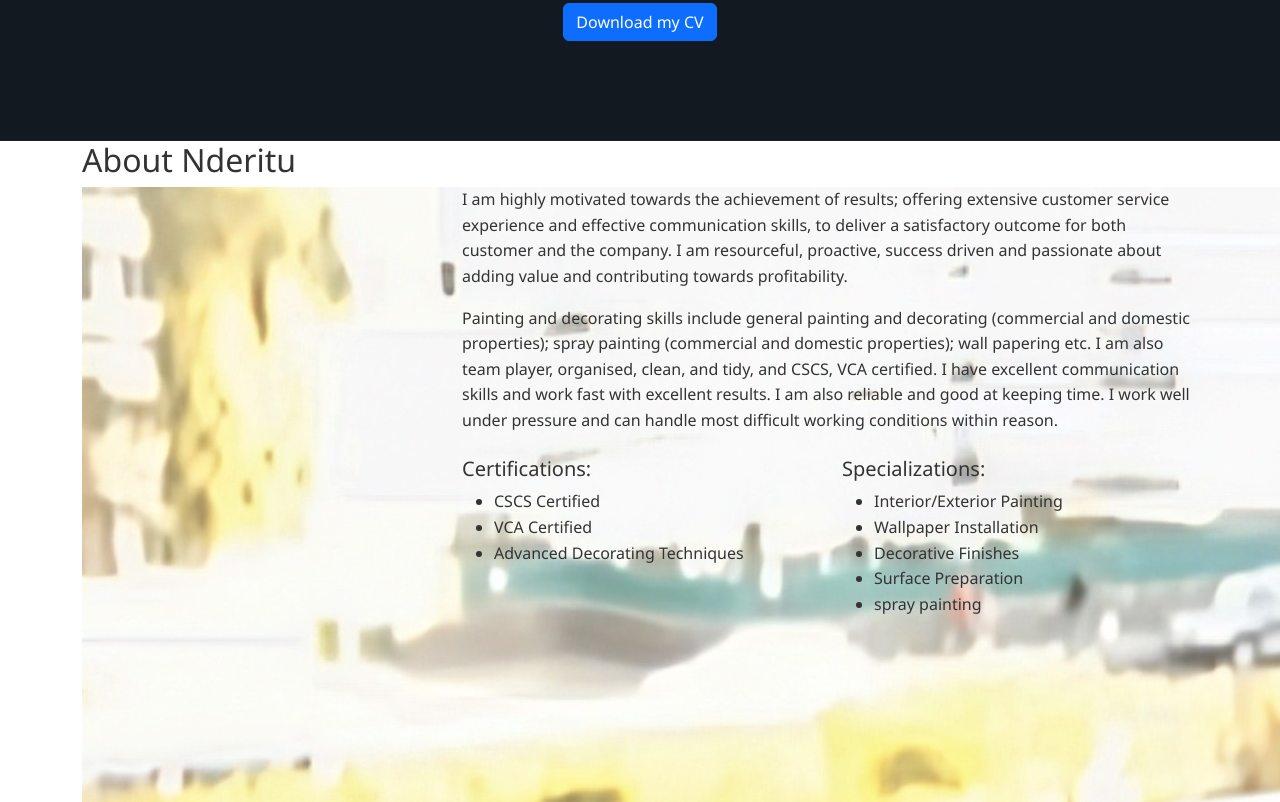
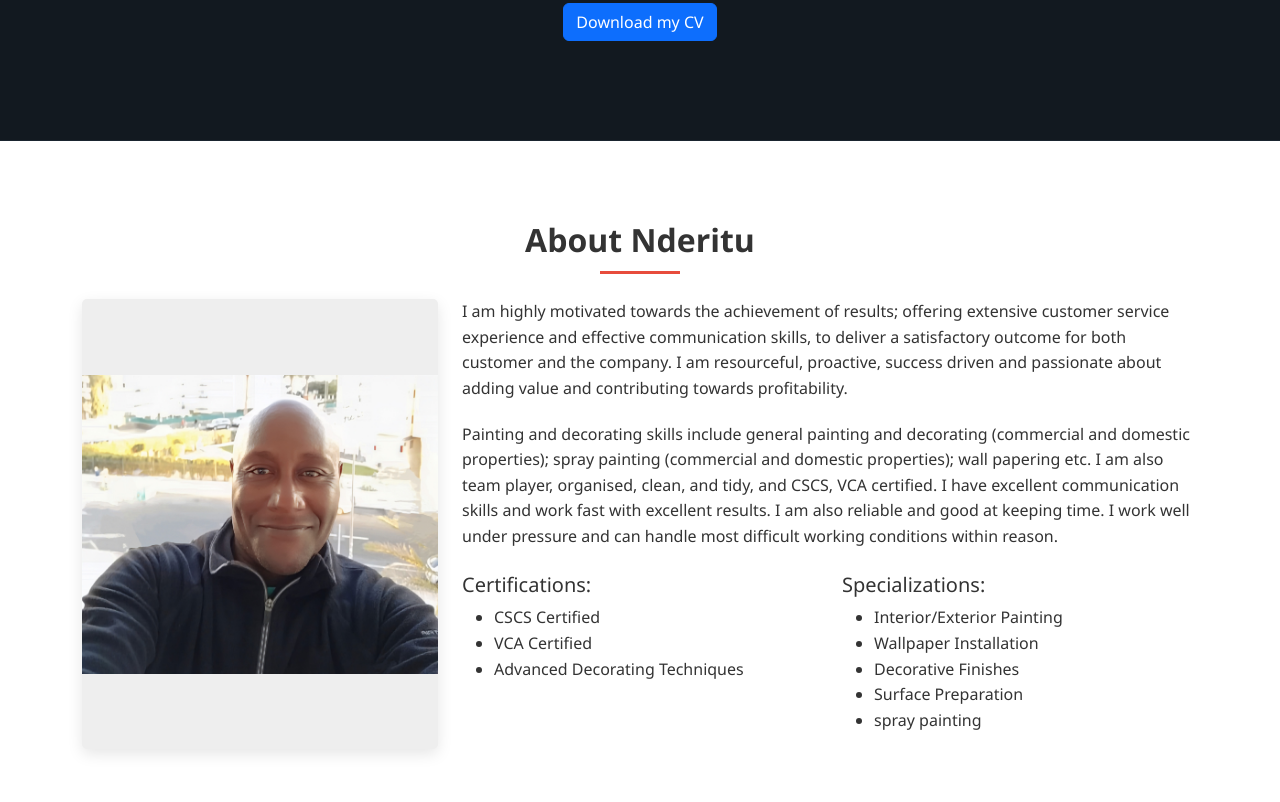
Before and after one commit to Dito-gee/Resume, a plain HTML site: page index.html in a window 1280 px wide. Shown: the part 440-1242 px from the top of the page. Drawn offline with nearby package versions, Linux system fonts and the light colour scheme.

Commit message:
Add about section with styled title, profile image container, and skills list

```diff
--- a/asset/css/style.css
+++ b/asset/css/style.css
@@ -147,3 +147,95 @@ body {
     margin-right: auto;
     text-shadow: 1px 1px 2px rgba(0, 0, 0, 0.3);
 }
+
+/* About Section */
+.about-section {
+    padding: 80px 0;
+    background-color: white;
+
+}
+
+.section-title {
+    /* color: var(--primary-color); */
+    font-size: 2rem;
+    font-weight: 700;
+    margin-bottom: 40px;
+    position: relative;
+    text-align: center;
+}
+
+.section-title::after {
+    content: '';
+    position: absolute;
+    left: 50%;
+    transform: translateX(-50%);
+    bottom: -15px;
+    width: 80px;
+    height: 3px;
+    background-color: var(--secondary-color);
+}
+
+.profile-image-container {
+    position: relative;
+    height: 100%;
+    min-height: 300px;
+    background-color: #eee;
+    display: flex;
+    align-items: center;
+    justify-content: center;
+    border-radius: 5px;
+    overflow: hidden;
+    box-shadow: 0 5px 15px rgba(0, 0, 0, 0.1);
+}
+
+.profile-image-placeholder {
+    color: var(--text-color);
+    font-size: 1.2rem;
+}
+
+/* Profile Image Styling */
+.profile-image-placeholder img {
+    width: 100%;                /* Fill container width */
+    height: 100%;               /* Fill container height */
+    object-fit: cover;          /* Ensures image covers area without distortion */
+    object-position: center;    /* Centers the image */
+    /* display: block;             Removes extra space under image */
+    transition: transform 0.3s ease; /* Smooth hover effect */
+}
+
+
+
+
+
+
+.about-text {
+    margin-bottom: 20px;
+}
+
+.skills-list {
+    margin-top: 20px;
+}
+
+.skills-list h5 {
+    color: var(--primary-color);
+    margin-bottom: 15px;
+    font-weight: 600;
+}
+
+.skills-list ul {
+    padding-left: 20px;
+}
+
+.skills-list li {
+    margin-bottom: 8px;
+    position: relative;
+}
+
+.skills-list li::before {
+    content: '•';
+    color: var(--secondary-color);
+    font-weight: bold;
+    display: inline-block;
+    width: 1em;
+    margin-left: -1em;
+}
```
